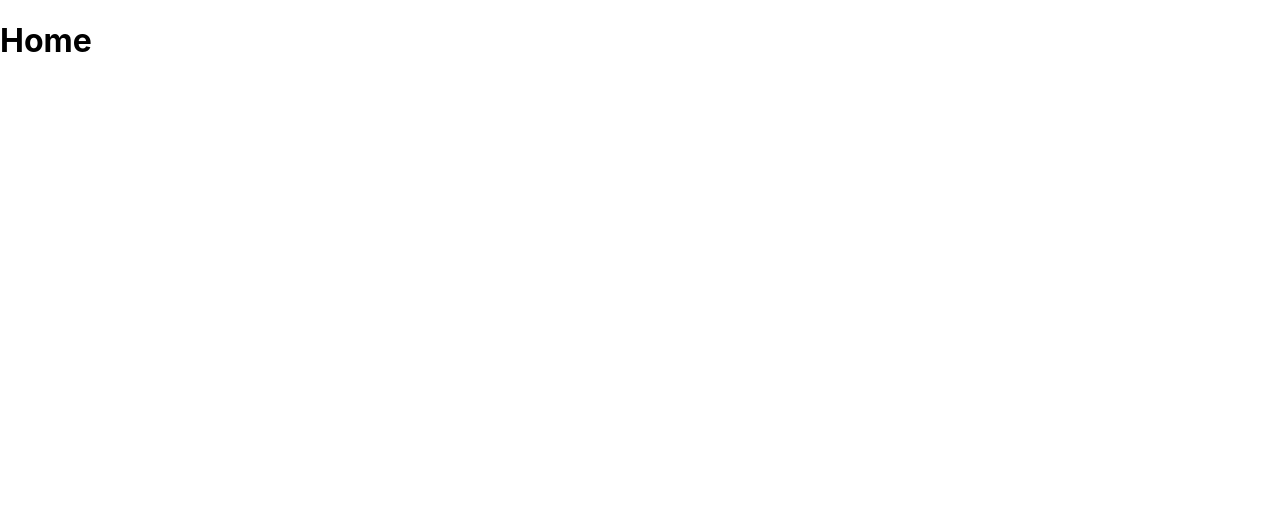
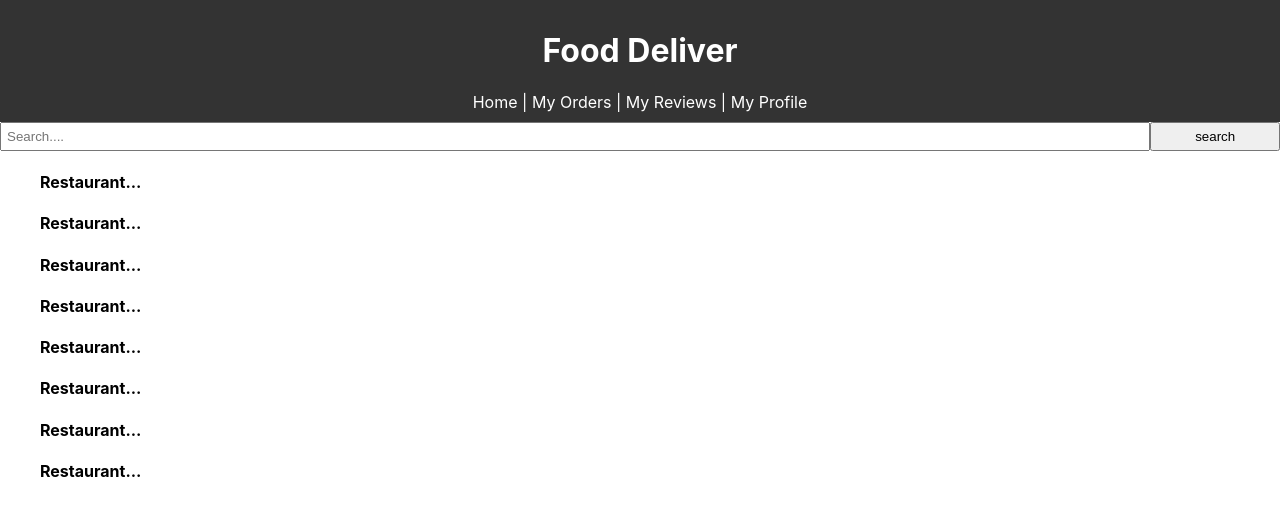
Before and after one commit to kxyoke/cs2102-fdsApp, a React (Create React App) app in the folder client/: page /customer/home in a window 1280 px wide. Shown: the top 516 px of the page. Built offline with nearby package versions, Linux system fonts and the light colour scheme.

Commit message:
template for customer front end

```diff
--- a/client/package.json
+++ b/client/package.json
@@ -8,6 +8,7 @@
     "@testing-library/user-event": "^7.2.1",
     "react": "^16.13.1",
     "react-dom": "^16.13.1",
+    "react-router-dom": "^5.1.2",
     "react-scripts": "3.4.1"
   },
   "scripts": {
--- a/client/src/App.js
+++ b/client/src/App.js
@@ -1,12 +1,36 @@
 import React from 'react';
-import logo from './logo.svg';
+import{ BrowserRouter as Router, Route } from 'react-router-dom';
+
+import CHome from './components/customers/pages/customers_home'
+import COrder from './components/customers/pages/customer_order'
+import CReviews from './components/customers/pages/customer_reviews'
+import CProfile from './components/customers/pages/customer_profile'
+import CCoupons from './components/customers/pages/customer_coupons'
+import CAddress from './components/customers/pages/customer_address'
+import CSetting from './components/customers/pages/customer_setting'
+
 import './App.css';
 
 function App() {
   return (
-    <div className="Home">
-    <h1>Home</h1>
+    <Router>
+    <div className='container'>
+    <Route exact path="/" render= {props=>
+    <React.Fragment>
+       <h1>Home</h1>
+    </React.Fragment>
+    }
+    />
+
+    <Route path = '/customer/home' component={CHome}/>
+    <Route path ='/customer/order' component={COrder}/>
+    <Route path ='/customer/reviews' component={CReviews}/>
+    <Route path ='/customer/profile' component={CProfile}/>
+    <Route path ='/customer/coupon' component={CCoupons}/>
+    <Route path ='/customer/address' component={CAddress}/>
+    <Route path ='/customer/setting' component={CSetting}/>
     </div>
+    </Router>
   );
 }
 
--- /dev/null
+++ b/client/src/components/customers/layout/header.js
@@ -0,0 +1,28 @@
+import React from 'react'
+import { Link } from 'react-router-dom'
+
+function Header() {
+    return (
+        <header style={headerStyle}>
+            <h1>Food Deliver</h1>
+            <Link style={linkStyle} to='/customer/home'>Home</Link> | <Link style={linkStyle}
+             to='/customer/order'>My Orders</Link> | <Link style={linkStyle}
+             to='/customer/reviews'>My Reviews</Link> | <Link style={linkStyle}
+             to='/customer/profile'>My Profile</Link>
+        </header>
+    )
+}
+
+const headerStyle = {
+    background:"#333",
+    color:'#fff',
+    textAlign:'center',
+    padding:'10px'
+}
+
+const linkStyle = {
+    color:'#fff',
+    textDecoration:'none'
+}
+
+export default Header
--- /dev/null
+++ b/client/src/components/customers/layout/searchbar.js
@@ -0,0 +1,35 @@
+import React, { Component } from 'react'
+
+class SearchBar extends Component {
+    state = {
+        input:''
+    }
+    onChange=(e)=>{
+        console.log(e.target.name)
+        this.setState(
+        { [e.target.name]: e.target.value})
+        }
+
+    render() {
+        return (
+            <form style= {{display: 'flex' }}>
+                <input
+                type ='text'
+                name ='input'
+                style = {{flex:'10', padding:'5px'}}
+                placeholder='Search....'
+                value={this.state.title}
+                onChange={this.onChange}
+                />
+                <input
+                type='submit'
+                value='search'
+                className='btn'
+                style={{flex:'1'}}
+                />
+            </form>
+        )
+    }
+}
+
+export default SearchBar
--- /dev/null
+++ b/client/src/components/customers/pages/customer_address.js
@@ -0,0 +1,21 @@
+import React, { Component } from 'react'
+import Header from '../layout/header'
+
+export default class CAddress extends Component {
+
+    render() {
+        return(
+            <div>
+            <Header/>
+             <div className="MyAddress">
+                <ul>
+                    <h4>Address 1...</h4>
+                    <h4>Address 2...</h4>
+                    <h4>Address 3...</h4>
+                    <h4>Address 4...</h4>
+                </ul>
+            </div>
+            </div>
+        )
+    }
+}
--- /dev/null
+++ b/client/src/components/customers/pages/customer_coupons.js
@@ -0,0 +1,22 @@
+import React, { Component } from 'react'
+import Header from '../layout/header'
+
+export default class CCoupons extends Component {
+
+    render() {
+        return(
+            <div>
+            <Header/>
+             <div className="MyCoupon">
+                <ul>
+                    <h4>Coupon 1...</h4>
+                    <h4>Coupon 2...</h4>
+                    <h4>Coupon 3...</h4>
+                    <h4>Coupon 4...</h4>
+                    <h4>Coupon 5...</h4>
+                </ul>
+            </div>
+            </div>
+        )
+    }
+}
--- /dev/null
+++ b/client/src/components/customers/pages/customer_order.js
@@ -0,0 +1,22 @@
+import React, { Component } from 'react'
+import Header from '../layout/header'
+
+export default class COrder extends Component {
+
+    render() {
+        return(
+            <div>
+            <Header/>
+             <div className="MyOrders">
+                <ul>
+                    <h4>Past Order 1...</h4>
+                    <h4>Past Order 2...</h4>
+                    <h4>Past Order 3...</h4>
+                    <h4>Past Order 4...</h4>
+                    <h4>Past Order 5...</h4>
+                </ul>
+            </div>
+            </div>
+        )
+    }
+}
--- /dev/null
+++ b/client/src/components/customers/pages/customer_profile.js
@@ -0,0 +1,33 @@
+import React, { Component } from 'react'
+import { Link } from 'react-router-dom'
+
+import Header from '../layout/header'
+
+export default class CProfile extends Component {
+
+    render() {
+        return(
+            <div>
+            <Header/>
+             <div className="MyProfile">
+                <ul>
+                    <Link style={linkStyle} to='/customer/coupon'>Coupons</Link>
+                </ul>
+                <ul>
+                    <Link style={linkStyle} to='/customer/address'>Address</Link>
+                </ul>
+                <ul>
+                    <Link style={linkStyle} to='/customer/setting'> Setting</Link>
+                </ul>
+            </div>
+            </div>
+        )
+    }
+}
+
+const linkStyle = {
+    color:'#000',
+    textDecoration:'none'
+
+
+}
--- /dev/null
+++ b/client/src/components/customers/pages/customer_reviews.js
@@ -0,0 +1,22 @@
+import React, { Component } from 'react'
+import Header from '../layout/header'
+
+export default class CReviews extends Component {
+
+    render() {
+        return(
+            <div>
+            <Header/>
+             <div className="MyReviews">
+                <ul>
+                    <h4>Past reviews 1...</h4>
+                    <h4>Past reviews 2...</h4>
+                    <h4>Past reviews 3...</h4>
+                    <h4>Past reviews 4...</h4>
+                    <h4>Past reviews 5...</h4>
+                </ul>
+            </div>
+            </div>
+        )
+    }
+}
--- /dev/null
+++ b/client/src/components/customers/pages/customer_setting.js
@@ -0,0 +1,13 @@
+import React, { Component } from 'react'
+import Header from '../layout/header'
+
+export default class CSetting extends Component {
+
+    render() {
+        return(
+            <div>
+            <Header/>
+            </div>
+        )
+    }
+}
--- /dev/null
+++ b/client/src/components/customers/pages/customers_home.js
@@ -0,0 +1,29 @@
+import React, { Component } from 'react'
+import Header from '../layout/header'
+import SearchBar from '../layout/searchbar'
+
+class CHome extends Component {
+
+    render() {
+        return (
+            <div className="Home">
+            <Header/>
+            <SearchBar/>
+            <div className="Restarants">
+                <ul>
+                    <h4>Restaurant...</h4>
+                    <h4>Restaurant...</h4>
+                    <h4>Restaurant...</h4>
+                    <h4>Restaurant...</h4>
+                    <h4>Restaurant...</h4>
+                    <h4>Restaurant...</h4>
+                    <h4>Restaurant...</h4>
+                    <h4>Restaurant...</h4>
+                </ul>
+            </div>
+            </div>
+        )
+    }
+}
+
+export default CHome
```
Also changed, not shown: 1 other file (tests, documents, lock files or other folders).
